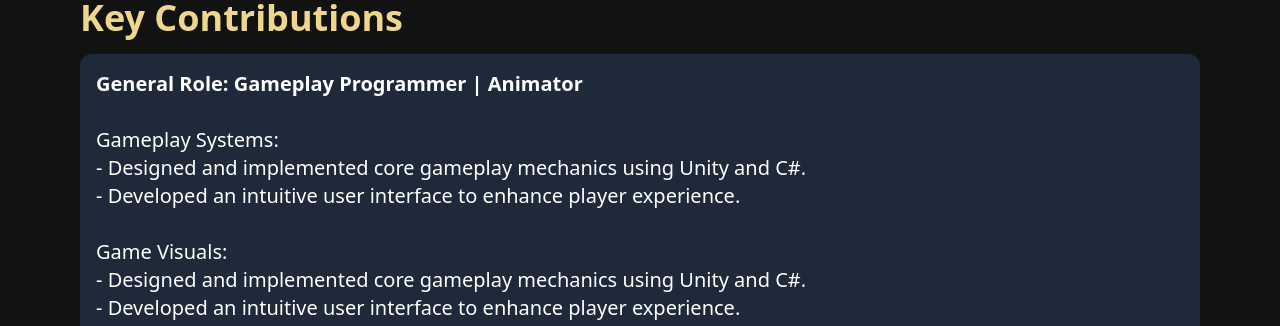
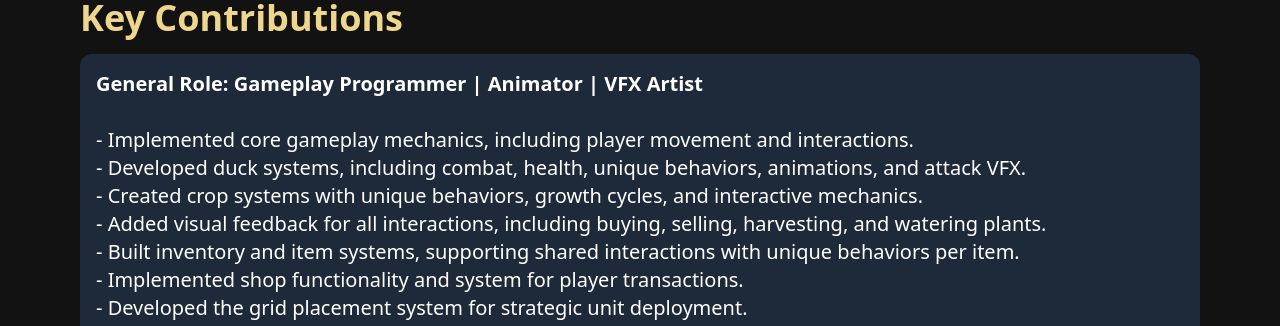
Before and after one commit to Giocumber/GioPortfolio, a React (Vite) app: page /dont-touch-my-duck in a window 1280 px wide. Shown: the part 612-938 px from the top of the page. Built offline with nearby package versions, Linux system fonts and the light colour scheme.

Commit message:
Added key contributions lit

```diff
--- a/src/pages/BulletBoiPage.jsx
+++ b/src/pages/BulletBoiPage.jsx
@@ -19,13 +19,11 @@ const BulletBoiPage = () => {
       <ContributionList
         role={"Gameplay Programmer"}
         contributions={`
-          Gameplay Systems:
-          - Designed and implemented core gameplay mechanics using Unity and C#.
-          - Developed an intuitive user interface to enhance player experience.
-
-          Game Visuals:
-          - Designed and implemented core gameplay mechanics using Unity and C#.
-          - Developed an intuitive user interface to enhance player experience.
+          - Implemented core gameplay mechanics, including player shooting and teleportation.
+          - Developed health systems for both player and enemies.
+          - Built game systems for winning, losing, and progression.
+          - Implemented visual feedback to enhance gameplay, including particle effects and animations.
+          - Designed and built UI/UX, ensuring smooth and intuitive player interaction.
           `}
       />
     </div>
--- a/src/pages/DontTouchMyDuckPage.jsx
+++ b/src/pages/DontTouchMyDuckPage.jsx
@@ -17,15 +17,16 @@ const DontTouchMyDuckPage = () => {
       />
 
       <ContributionList
-        role={"Gameplay Programmer | Animator"}
+        role={"Gameplay Programmer | Animator | VFX Artist"}
         contributions={`
-          Gameplay Systems:
-          - Designed and implemented core gameplay mechanics using Unity and C#.
-          - Developed an intuitive user interface to enhance player experience.
-
-          Game Visuals:
-          - Designed and implemented core gameplay mechanics using Unity and C#.
-          - Developed an intuitive user interface to enhance player experience.
+          - Implemented core gameplay mechanics, including player movement and interactions.
+          - Developed duck systems, including combat, health, unique behaviors, animations, and attack VFX.
+          - Created crop systems with unique behaviors, growth cycles, and interactive mechanics.
+          - Added visual feedback for all interactions, including buying, selling, harvesting, and watering plants.
+          - Built inventory and item systems, supporting shared interactions with unique behaviors per item.
+          - Implemented shop functionality and system for player transactions.
+          - Developed the grid placement system for strategic unit deployment.
+          - Animated core player movements for smooth and responsive controls.
           `}
       />
     </div>
--- a/src/pages/GikoPage.jsx
+++ b/src/pages/GikoPage.jsx
@@ -19,13 +19,11 @@ const GikoPage = () => {
       <ContributionList
         role={"Solo Dev | Gameplay Programmer"}
         contributions={`
-          Gameplay Systems:
-          - Designed and implemented core gameplay mechanics using Unity and C#.
-          - Developed an intuitive user interface to enhance player experience.
-
-          Game Visuals:
-          - Designed and implemented core gameplay mechanics using Unity and C#.
-          - Developed an intuitive user interface to enhance player experience.
+          - Solo developer, responsible for designing and implementing all gameplay systems and mechanics.
+          - Implemented range detection and game progression systems, including losing conditions and level transitions.
+          - Designed levels to provide engaging player challenges.
+          - Created UI/UX for smooth player interaction.
+          - Note: All 3D assets were sourced from the Unity Asset Store, all gameplay systems and mechanics were developed independently.
           `}
       />
     </div>
--- a/src/pages/GladiatorSiegePage.jsx
+++ b/src/pages/GladiatorSiegePage.jsx
@@ -19,13 +19,12 @@ const GladiatorSiegePage = () => {
       <ContributionList
         role={"Solo Dev | Gameplay Programmer"}
         contributions={`
-          Gameplay Systems:
-          - Designed and implemented core gameplay mechanics using Unity and C#.
-          - Developed an intuitive user interface to enhance player experience.
-
-          Game Visuals:
-          - Designed and implemented core gameplay mechanics using Unity and C#.
-          - Developed an intuitive user interface to enhance player experience.
+          - Implemented complete gameplay mechanics and systems, including player and orc interactions.
+          - Developed game progression, including winning and losing conditions and scene transitions after each round.
+          - Implemented multiplayer inputs and actions for competitive gameplay.
+          - Built health systems for players and orc units.
+          - Designed and developed UI/UX for smooth player interaction.
+          - Note: All 2D assets were sourced online; all gameplay systems and mechanics were independently developed.
           `}
       />
     </div>
--- a/src/pages/KeenoPage.jsx
+++ b/src/pages/KeenoPage.jsx
@@ -19,13 +19,13 @@ const KeenoPage = () => {
       <ContributionList
         role={"Solo Dev | Gameplay Programmer | Game Visual Artist"}
         contributions={`
-          Gameplay Systems:
-          - Designed and implemented core gameplay mechanics using Unity and C#.
-          - Developed an intuitive user interface to enhance player experience.
-
-          Game Visuals:
-          - Designed and implemented core gameplay mechanics using Unity and C#.
-          - Developed an intuitive user interface to enhance player experience.
+          - Solo developer responsible for all aspects of the game.
+          - Modeled and animated 3D assets for both the player and enemy chef using Blender.
+          - Implemented core gameplay systems and mechanics, including player movement, stealth, and enemy interactions.
+          - Built detection mechanics using raycasting.
+          - Implemented visual feedback, including particle effects, camera shake, and knockback.
+          - Developed camera movement to ensure smooth gameplay experience.
+          - Designed and built UI/UX, providing intuitive player interaction.
           `}
       />
     </div>
--- a/src/pages/RatatataPage.jsx
+++ b/src/pages/RatatataPage.jsx
@@ -17,15 +17,15 @@ const RatatataPage = () => {
       />
 
       <ContributionList
-        role={"Solo Dev | 2D Artist | Gameplay Programmer"}
+        role={"Solo Dev | 2D Artist | Gameplay Programmer | VFX Artist"}
         contributions={`
-          Gameplay Systems:
-          - Designed and implemented core gameplay mechanics using Unity and C#.
-          - Developed an intuitive user interface to enhance player experience.
-
-          Game Visuals:
-          - Designed and implemented core gameplay mechanics using Unity and C#.
-          - Developed an intuitive user interface to enhance player experience.
+          - Implemented complete gameplay mechanics, including player movement, attacks, skills, and health systems.
+          - Developed enemy AI, including standard enemies and a boss with phased attacks and unique behaviors.
+          - Designed and implemented game feedback systems, such as camera shake, knockback, and visual feedback using particle effects.
+          - Created and integrated all art assets and animations, giving the game its visual identity.
+          - Implemented environment visual effects (VFX) to enhance atmosphere and gameplay.
+          - Designed and built UI/UX, ensuring intuitive player interaction.
+          - Designed overall visual design, maintaining a cohesive aesthetic throughout the game.
           `}
       />
     </div>
--- a/src/pages/SantelmoPage.jsx
+++ b/src/pages/SantelmoPage.jsx
@@ -22,13 +22,11 @@ const SantelmoPage = () => {
       <ContributionList
         role={"Project Lead | VFX Artist | Gameplay Programmer"}
         contributions={`
-          Gameplay Systems:
-          - Designed and implemented core gameplay mechanics using Unity and C#.
-          - Developed an intuitive user interface to enhance player experience.
-
-          Game Visuals:
-          - Designed and implemented core gameplay mechanics using Unity and C#.
-          - Developed an intuitive user interface to enhance player experience.
+          - Designed and implemented core gameplay mechanics using Unity and C# including player movement, attacks, skills, health and NPC behavior.
+          - Developed the game environment system, including level progression and unlockable areas.
+          - Created and implemented in-game cutscenes to enhance storytelling.
+          - Designed and built game environments, including layout and interactive elements.
+          - Implemented environment visual effects (VFX) to enrich the game’s atmosphere.
           `}
       />
     </div>
```
